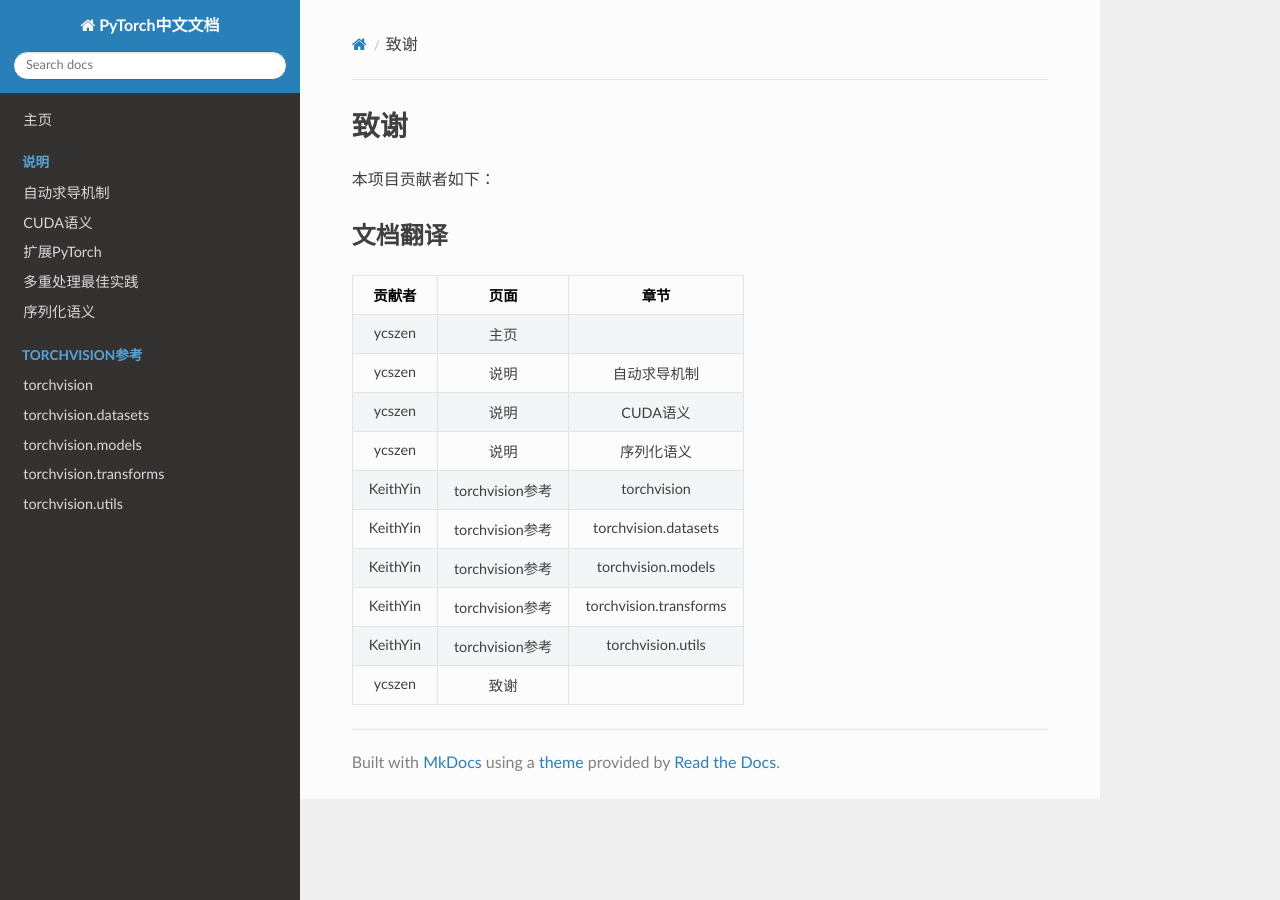
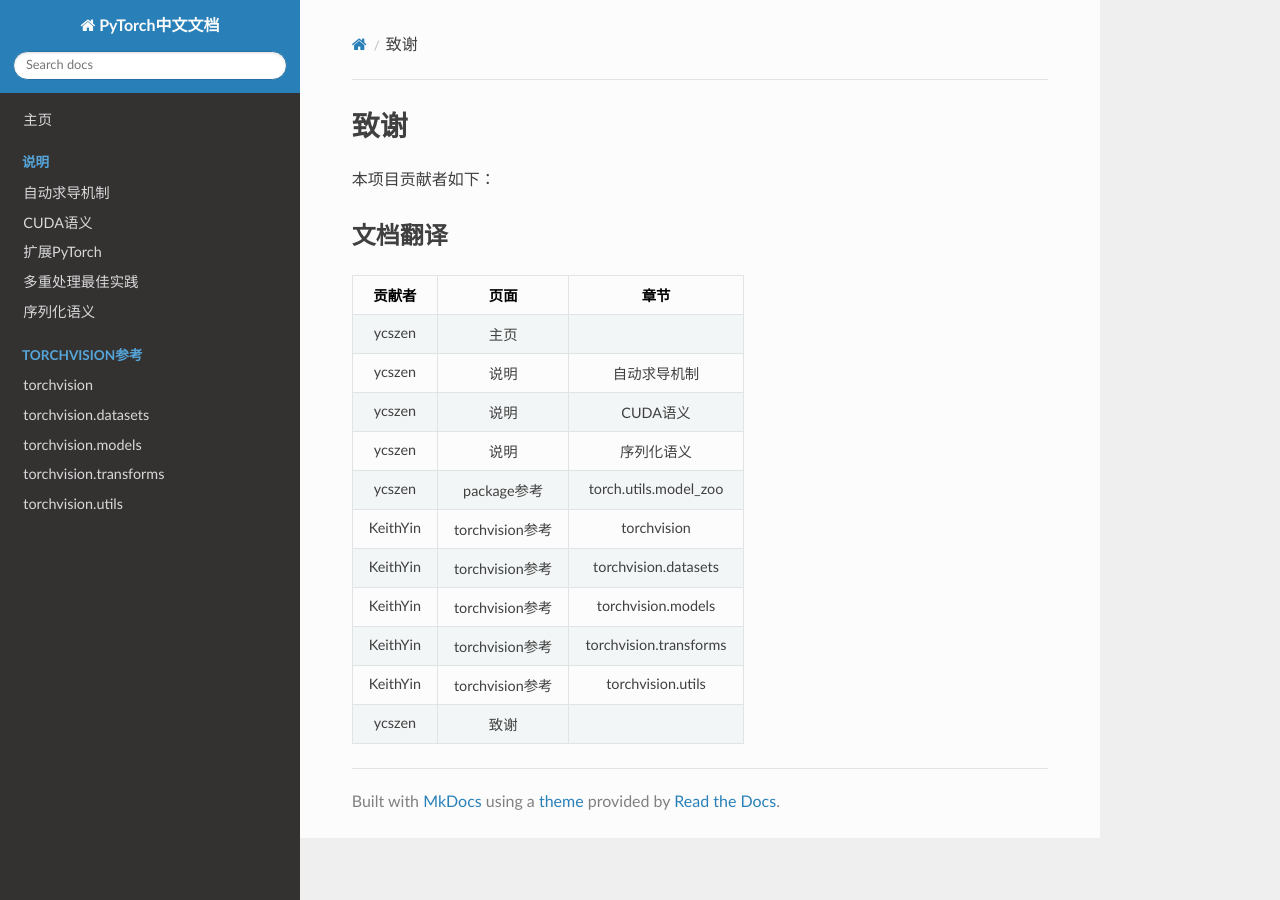
Before and after one commit to awfssv/pytorch-cn, an MkDocs documentation site: the page built from docs/acknowledgement.md, in a window 1280 px wide. Built offline with MkDocs 1.6.1, drawn with Linux system fonts in a browser that asks for light colours; nearby versions of some CDN libraries; old or Windows-style settings are respelled for this version of MkDocs.

Commit message:
update completement

```diff
--- a/docs/acknowledgement.md
+++ b/docs/acknowledgement.md
@@ -9,6 +9,7 @@
 |ycszen|说明|自动求导机制|
 |ycszen|说明|CUDA语义|
 |ycszen|说明|序列化语义|
+|ycszen|package参考|torch.utils.model_zoo|
 |KeithYin|torchvision参考|torchvision|
 |KeithYin|torchvision参考|torchvision.datasets|
 |KeithYin|torchvision参考|torchvision.models|
```
